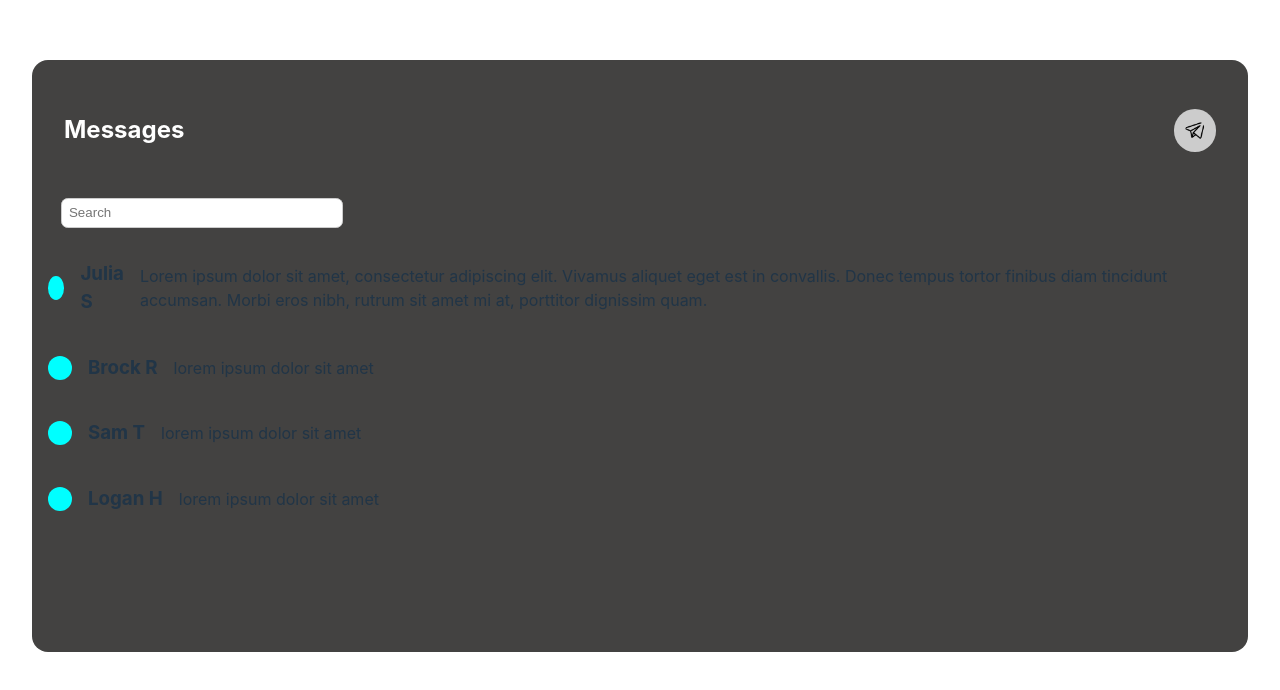
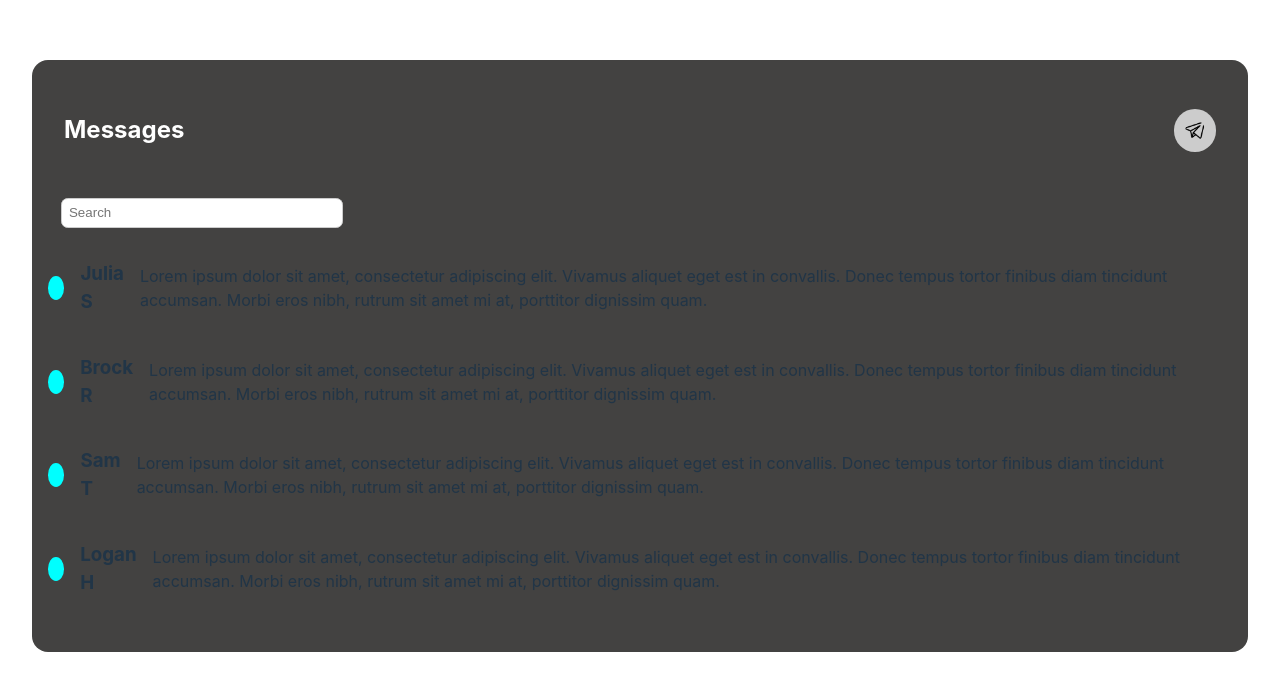
Before and after one commit to jamesbdev/message-pins-component, a React (Vite) app: page / in a window 1280 px wide. Shown: the part 106-796 px from the top of the page. Built offline with nearby package versions, Linux system fonts and the light colour scheme.

Commit message:
add data

```diff
--- a/src/assets/data.js
+++ b/src/assets/data.js
@@ -7,19 +7,19 @@ const data = [
   },
   {
     name: "Brock R",
-    message: "lorem ipsum dolor sit amet",
+    message: "Lorem ipsum dolor sit amet, consectetur adipiscing elit. Vivamus aliquet eget est in convallis. Donec tempus tortor finibus diam tincidunt accumsan. Morbi eros nibh, rutrum sit amet mi at, porttitor dignissim quam.",
     color: "#FFA767",
     borderColor: "#B3621E"
   },
   {
     name: "Sam T",
-    message: "lorem ipsum dolor sit amet",
+    message: "Lorem ipsum dolor sit amet, consectetur adipiscing elit. Vivamus aliquet eget est in convallis. Donec tempus tortor finibus diam tincidunt accumsan. Morbi eros nibh, rutrum sit amet mi at, porttitor dignissim quam.",
     color: "#69FF81",
     borderColor: "#1B932E"
   },
   {
     name: "Logan H",
-    message: "lorem ipsum dolor sit amet",
+    message: "Lorem ipsum dolor sit amet, consectetur adipiscing elit. Vivamus aliquet eget est in convallis. Donec tempus tortor finibus diam tincidunt accumsan. Morbi eros nibh, rutrum sit amet mi at, porttitor dignissim quam.",
     color: "#7072E5",
     borderColor: "#494CBB"
   },
```
